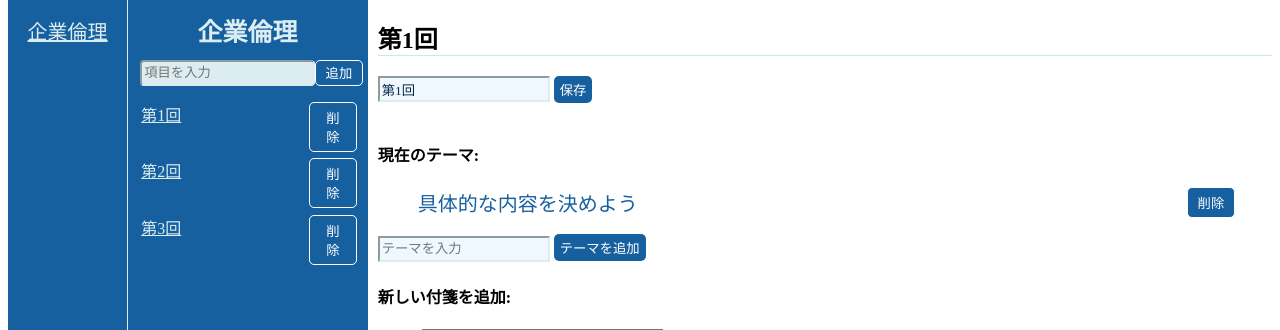
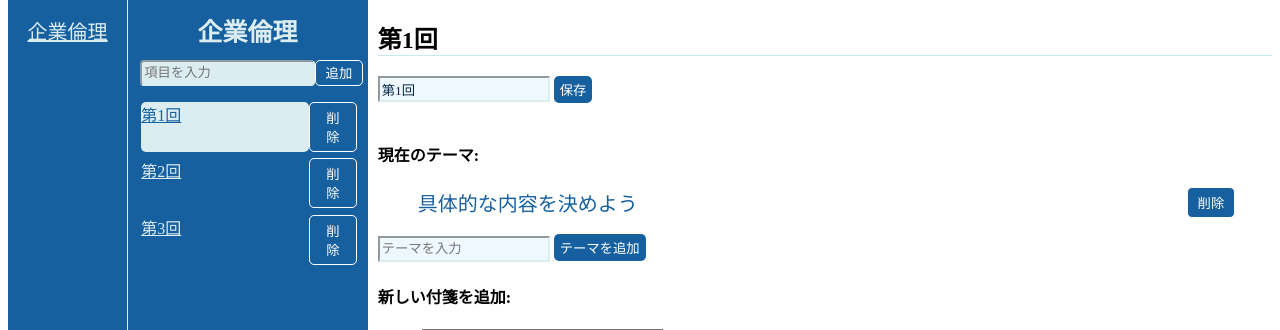
Before and after one commit to IDM-R/Info-Sys-Des-imp, a Flask app: page /item/1 in a window 1280 px wide, with the pointer over the restyled element. Shown: the part 77-407 px from the top of the page. Run offline with Flask 3, Linux system fonts and the light colour scheme; a user stored in the database is signed in; data comes from the database, SQL or seed files in the repository; some web fonts are replaced.

Commit message:
デザイン修正

```diff
--- a/ISD_update/static/style.css
+++ b/ISD_update/static/style.css
@@ -153,6 +153,11 @@ button#addItemBtn {
   font-family: Zen Maru Gothic;
   transition: all 0.1s ease-out;
   font-weight: 500;
+}
+a.item-link:hover{
+    color:#1760a0;
+    background-color: #dbedf0;
+    border-radius: 5px;
 }
 .case{
     font-family: Zen Maru Gothic;
```
